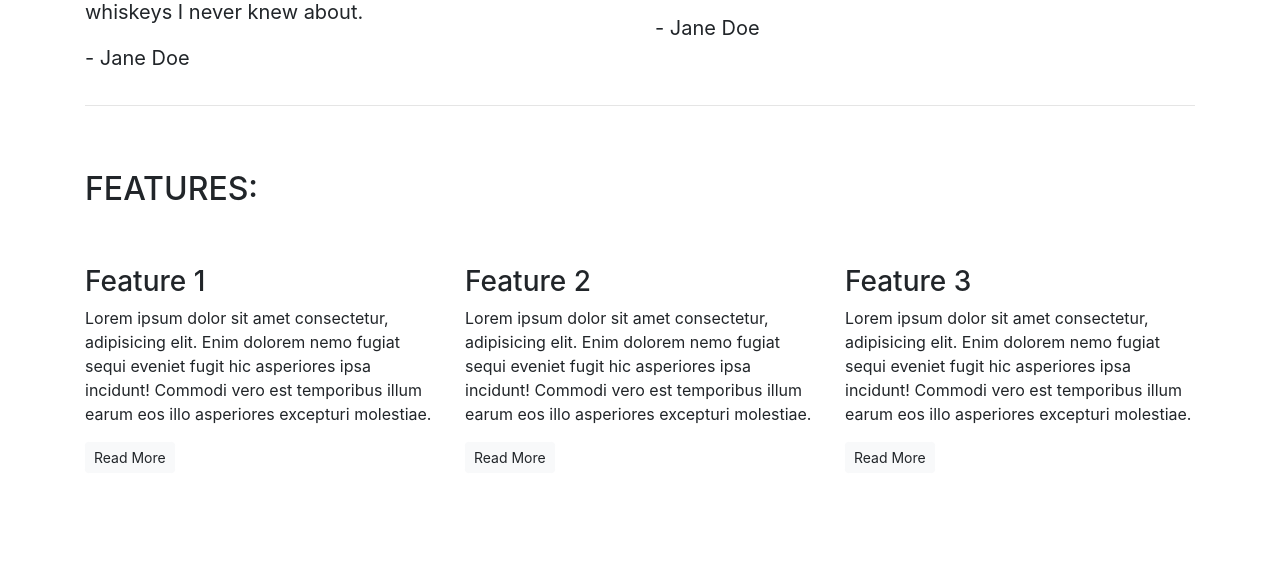
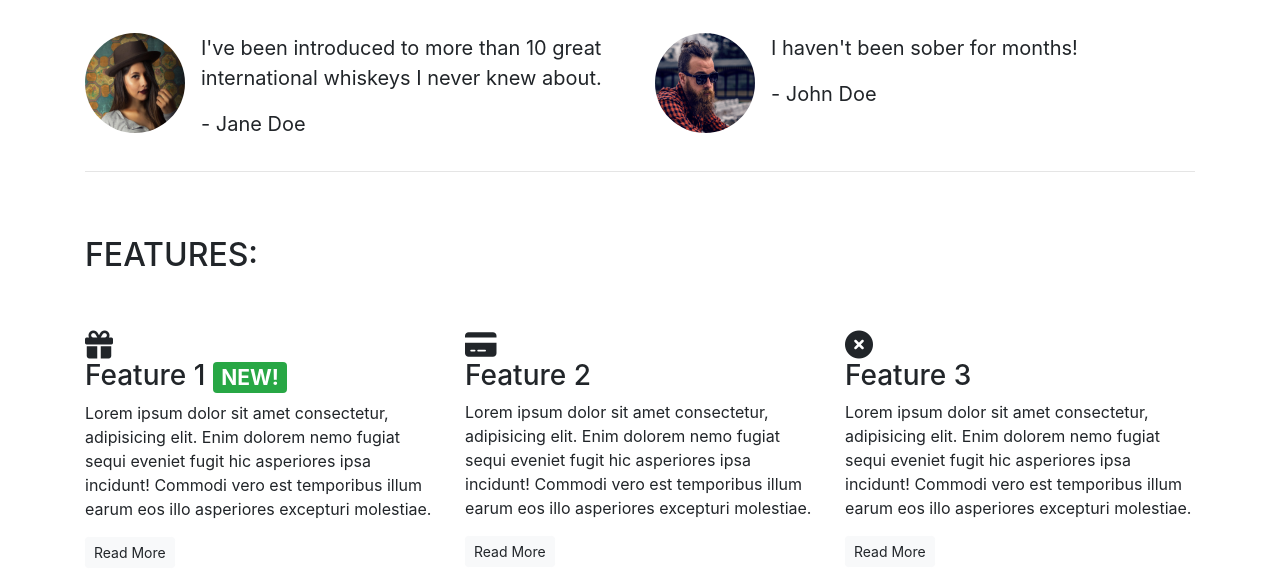
Before and after one commit to ShaneCDev/bootstrap-basics, a plain HTML site: page index.html in a window 1280 px wide. Shown: the part 630-1214 px from the top of the page. Before the commit the page ends 1119 px from the top, so only its background shows below. Drawn offline with nearby package versions, Linux system fonts and the light colour scheme.

Commit message:
added fontawesome icons, some images with styling and alerts

```diff
--- a/index.html
+++ b/index.html
@@ -5,6 +5,7 @@
     <meta charset="UTF-8">
     <meta http-equiv="X-UA-Compatible" content="IE=edge">
     <meta name="viewport" content="width=device-width, initial-scale=1.0">
+    <script src="https://kit.fontawesome.com/faff5a5907.js" crossorigin="anonymous"></script>
     <link rel="stylesheet" href="https://cdn.jsdelivr.net/npm/bootstrap@4.6.2/dist/css/bootstrap.min.css"
         integrity="sha384-xOolHFLEh07PJGoPkLv1IbcEPTNtaed2xpHsD9ESMhqIYd0nLMwNLD69Npy4HI+N" crossorigin="anonymous">
     <title>Whiskey Drop | Taste a new whiskey every month</title>
@@ -24,6 +25,14 @@
         </div>
     </nav>
     <article class="container mt-3">
+        <div class="row d-none d-sm-block">
+            <div class="col-12">
+                <div class="alert alert-warning">
+                    <strong>Sale Now On!</strong> We've got a sale on. Get a 12-month subscription for the price of 6!
+                    <a href="#">See here for details!</a>
+                </div>
+            </div>
+        </div>
         <!--Callout-->
         <div class="row">
             <div class="col-12">
@@ -50,16 +59,31 @@
             </div>
             <div class="row">
                 <div class="col-12 col-md-6">
+                    <div class="media">
+                        <div class="d-none d-sm-block">
+                            <img src="/assets/img/girl-image.png" class="rounded-circle mr-3" height="100" width="100">
+                        </div>
+                        <div class="media-body">
                             <blockquote class="blockquote">
-                        <p>I've been introduced to more than 10 great international whiskeys I never knew about.</p>
+                                <p>I've been introduced to more than 10 great international whiskeys I never knew about.
+                                </p>
                                 <p>- Jane Doe</p>
                             </blockquote>
                         </div>
+                    </div>
+                </div>
                 <div class="col-12 col-md-6">
+                    <div class="media">
+                        <div class="d-none d-sm-block">
+                            <img src="assets/img/guy-image.png" class="rounded-circle mr-3" height="100" width="100">
+                        </div>
+                        <div class="media-body">
                             <blockquote class="blockquote">
                                 <p>I haven't been sober for months!</p>
-                        <p>- Jane Doe</p>
+                                <p>- John Doe</p>
                             </blockquote>
+                        </div>
+                    </div>
                 </div>
             </div>
         </section>
@@ -76,7 +100,7 @@
             <div class="row">
                 <div class="col-12 col-md-6 col-lg-4">
                     <div class="feature">
-                        <h3>Feature 1</h3>
+                        <h3><i class="fa-solid fa-gift d-none d-sm-block"></i> Feature 1 <span class="badge badge-success">NEW!</span></h3>
                         <p>Lorem ipsum dolor sit amet consectetur, adipisicing elit.
                             Enim dolorem nemo fugiat sequi eveniet fugit hic asperiores ipsa incidunt!
                             Commodi vero est temporibus illum earum eos illo asperiores excepturi molestiae.</p>
@@ -87,7 +111,7 @@
 
                 <div class="col-12 col-md-6 col-lg-4">
                     <div class="feature">
-                        <h3>Feature 2</h3>
+                        <h3><i class="fa-solid fa-credit-card d-none d-sm-block"></i> Feature 2</h3>
                         <p>Lorem ipsum dolor sit amet consectetur, adipisicing elit.
                             Enim dolorem nemo fugiat sequi eveniet fugit hic asperiores ipsa incidunt!
                             Commodi vero est temporibus illum earum eos illo asperiores excepturi molestiae.</p>
@@ -97,7 +121,7 @@
 
                 <div class="col-12 d-md-none d-lg-block col-lg-4">
                     <div class="feature">
-                        <h3>Feature 3</h3>
+                        <h3><i class="fa-solid fa-circle-xmark d-none d-sm-block"></i> Feature 3</h3>
                         <p>Lorem ipsum dolor sit amet consectetur, adipisicing elit.
                             Enim dolorem nemo fugiat sequi eveniet fugit hic asperiores ipsa incidunt!
                             Commodi vero est temporibus illum earum eos illo asperiores excepturi molestiae.</p>
```
Also changed, not shown: assets/img/girl-image.png (added), assets/img/guy-image.png (added). Lines whose indentation alone changed are shown as unchanged.
